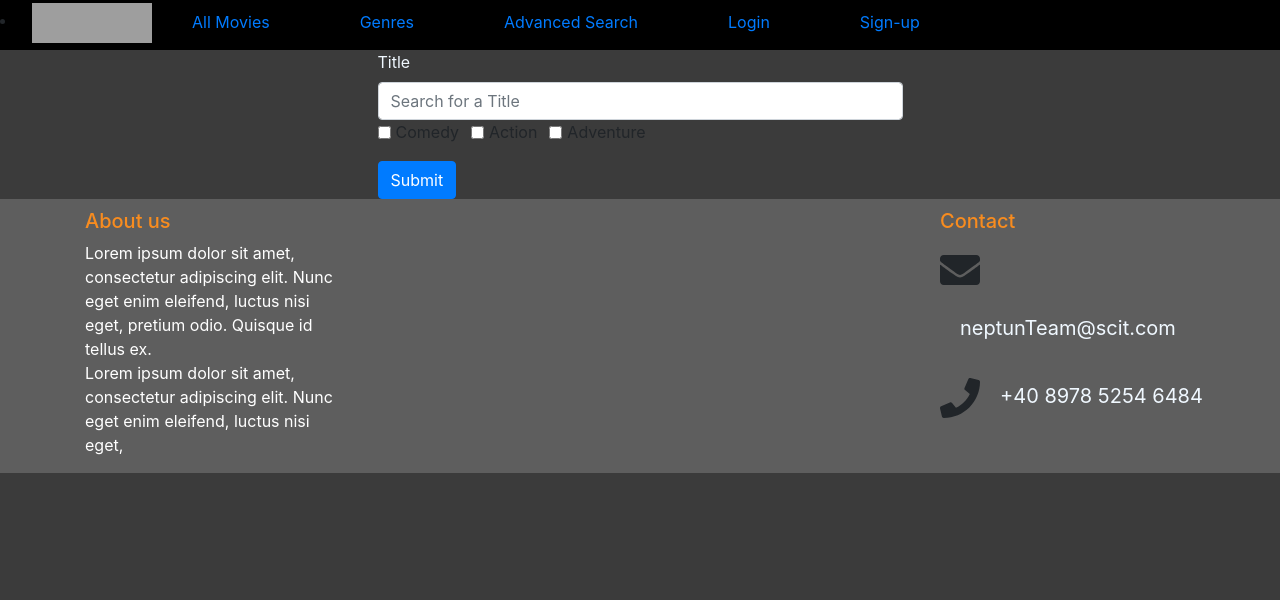
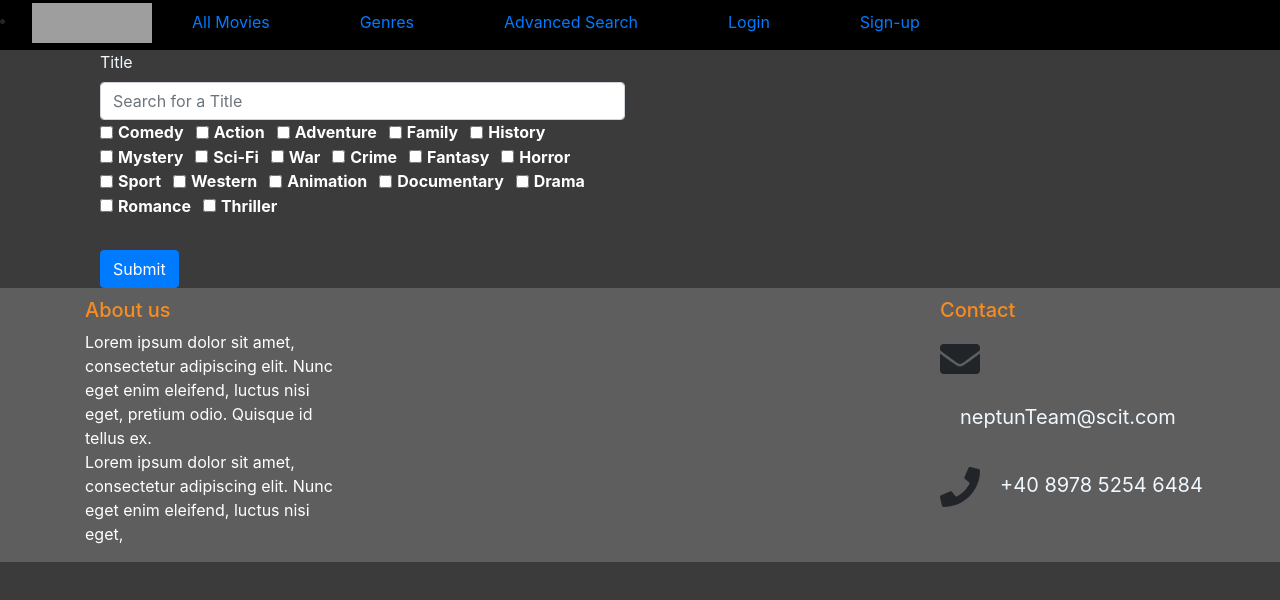
Before and after one commit to AlexandruNasalean/CineTabs, a React (Create React App) app: page /AdvancedSearch in a window 1280 px wide. Shown: the top 600 px of the page. Built offline with nearby package versions, Linux system fonts and the light colour scheme; grey boxes are pictures that could not be loaded.

Commit message:
Added all the genres

```diff
--- a/src/components/Pages/AdvancedSearch/AdvSearch.css
+++ b/src/components/Pages/AdvancedSearch/AdvSearch.css
@@ -15,3 +15,10 @@
 .card-body{
   min-height: 250px;
 }
+
+.Genre-Filter{
+  display: flex;
+  font-weight: bold;
+  color: white;
+  justify-content: space-evenly;
+}
--- a/src/components/Pages/AdvancedSearch/AdvancedSearch.js
+++ b/src/components/Pages/AdvancedSearch/AdvancedSearch.js
@@ -98,7 +98,7 @@
     return (
       <div className="container-lg">
         <div className="Advanced-Filter">
-          <form className="col-lg-6 offset-lg-3" onSubmit={this.submitHandler}>
+          <form className="col-lg-6 offset-lg-0" onSubmit={this.submitHandler}>
             <div className="form-group">
               <div className="Title-SearchBar">
                 <label id="Adv-Search-Title-Label">Title</label>
@@ -116,8 +116,21 @@
                               <Form.Check inline label="Comedy" name="Comedy" value="Comedy" onClick={this.CheckBoxChangeHandler}/>
                               <Form.Check inline label="Action" name="Action" value="Action" onClick={this.CheckBoxChangeHandler}/>
                               <Form.Check inline label="Adventure" name="Adventure" value="Adventure" onClick={this.CheckBoxChangeHandler}/>
-
-
+                              <Form.Check inline label="Family" name="Family" value="Family" onClick={this.CheckBoxChangeHandler}/>
+                              <Form.Check inline label="History" name="History" value="History" onClick={this.CheckBoxChangeHandler}/>
+                              <Form.Check inline label="Mystery" name="Mystery" value="Mystery" onClick={this.CheckBoxChangeHandler}/>
+                              <Form.Check inline label="Sci-Fi" name="Sci-Fi" value="Sci-Fi" onClick={this.CheckBoxChangeHandler}/>
+                              <Form.Check inline label="War" name="War" value="War" onClick={this.CheckBoxChangeHandler}/>
+                              <Form.Check inline label="Crime" name="Crime" value="Crime" onClick={this.CheckBoxChangeHandler}/>
+                              <Form.Check inline label="Fantasy" name="Fantasy" value="Fantasy" onClick={this.CheckBoxChangeHandler}/>
+                              <Form.Check inline label="Horror" name="Horror" value="Horror" onClick={this.CheckBoxChangeHandler}/>
+                              <Form.Check inline label="Sport" name="Sport" value="Sport" onClick={this.CheckBoxChangeHandler}/>
+                              <Form.Check inline label="Western" name="Western" value="Western" onClick={this.CheckBoxChangeHandler}/>
+                              <Form.Check inline label="Animation" name="Animation" value="Animation" onClick={this.CheckBoxChangeHandler}/>
+                              <Form.Check inline label="Documentary" name="Documentary" value="Documentary" onClick={this.CheckBoxChangeHandler}/>
+                              <Form.Check inline label="Drama	" name="Drama	" value="Drama	" onClick={this.CheckBoxChangeHandler}/>
+                              <Form.Check inline label="Romance" name="Romance" value="Romance" onClick={this.CheckBoxChangeHandler}/>
+                              <Form.Check inline label="Thriller" name="Thriller" value="Thriller" onClick={this.CheckBoxChangeHandler}/>
                           </div>
                           ))}
                     </div>
```
